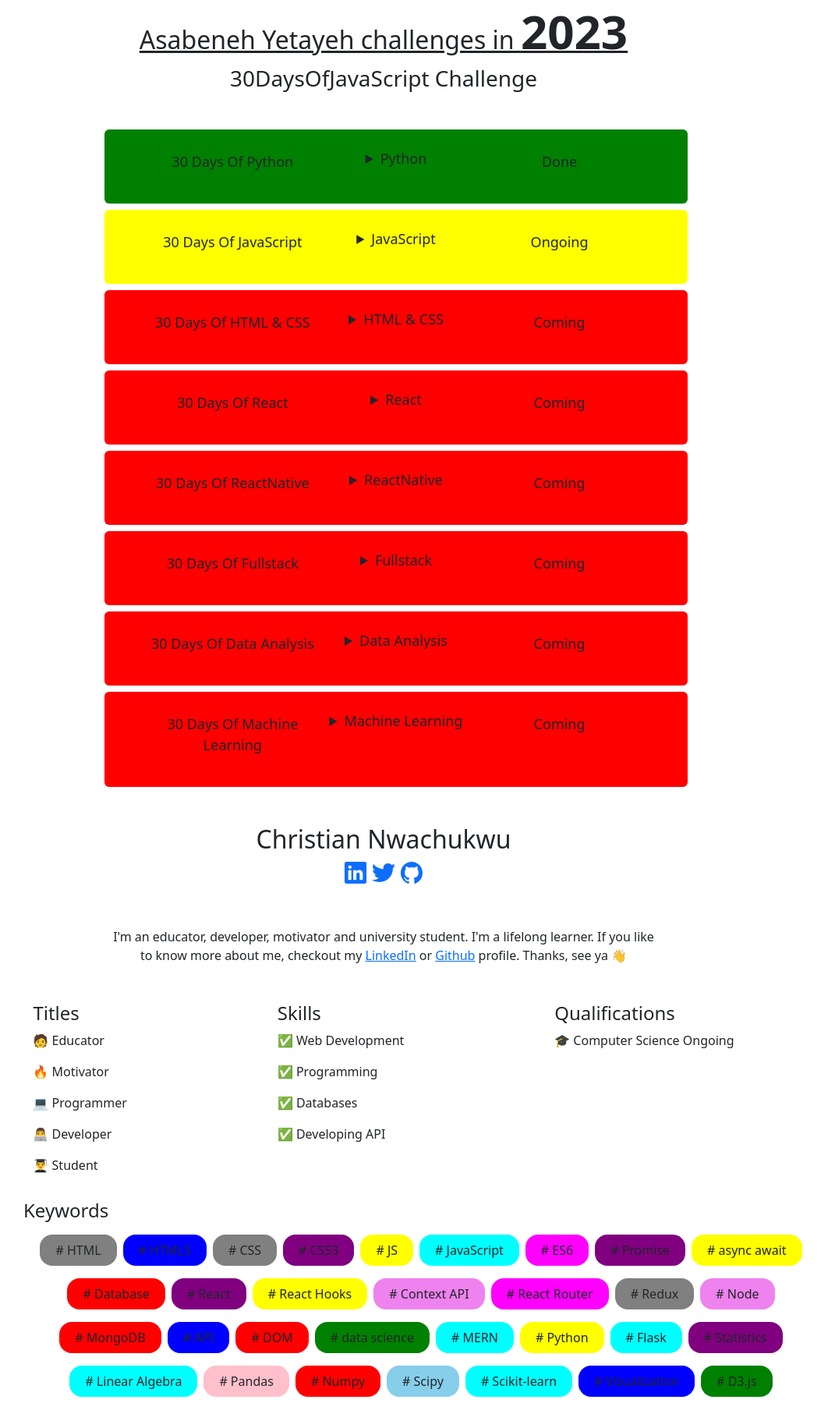
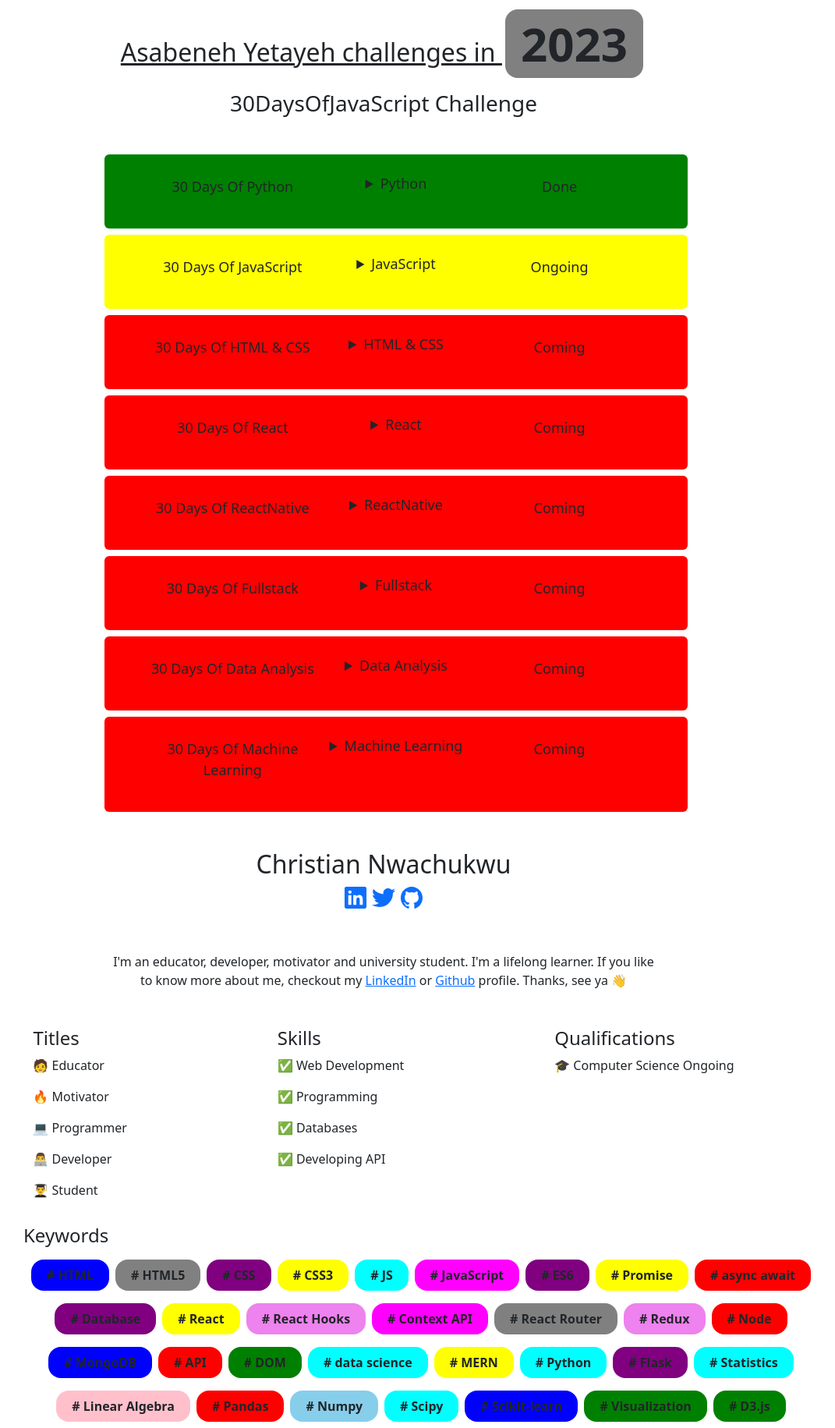
Before and after one commit to ProgrammerChris6002/30DaysOfJavaScript, a plain HTML site: page day22/exercise22/index.html in a window 1280 px wide. Shown: the whole page at 78% size, without its empty margins (148-1219 px from the left). Before the commit the page ends 1799 px from the top, so only its background shows below. Drawn offline with nearby package versions, Linux system fonts and the light colour scheme.

Commit message:
changing span to strong

```diff
--- a/day22/exercise22/exercise3.js
+++ b/day22/exercise22/exercise3.js
@@ -9,7 +9,7 @@ const pDays = document.querySelectorAll(".p-days");
 const details = document.querySelectorAll("details");
 const pDetails = document.querySelectorAll(".p-details");
 const pStatus = document.querySelectorAll(".p-status");
-const spanNodeList = document.querySelectorAll("span");
+const strongNodeList = document.querySelectorAll("strong");
 
 wrapper.style.textAlign = 'center';
 strong.style.fontSize = '60px';
@@ -105,4 +105,4 @@ flexElementDisplay(details);
 flexElementDisplay(pStatus);
 
 const setNodeListElementBackgroundColor = (nodeList)=> nodeList.forEach((element)=> element.style.backgroundColor = generateRandomColor());
-setNodeListElementBackgroundColor(spanNodeList);
+setNodeListElementBackgroundColor(strongNodeList);
--- a/day22/exercise22/index.html
+++ b/day22/exercise22/index.html
@@ -18,7 +18,7 @@
             font-size: 16px;
         }
 
-        span
+        strong
         {
             display: inline-block;
             margin: 8px 4px;
@@ -202,7 +202,7 @@
 
             <div class="container mt-3 mx-5 px-5 div-keywords">
                 <h4 class="text-start">Keywords</h4>
-                <span># HTML</span><span># HTML5</span><span># CSS</span><span># CSS3</span><span># JS</span><span># JavaScript</span><span># ES6</span><span># Promise</span><span># async await</span><span># Database</span><span># React</span><span># React Hooks</span><span># Context API</span><span># React Router</span><span># Redux</span><span># Node</span><span># MongoDB</span><span># API</span><span># DOM</span><span># data science</span><span># MERN</span><span># Python</span><span># Flask</span><span># Statistics</span><span># Linear Algebra</span><span># Pandas</span><span># Numpy</span><span># Scipy</span><span># Scikit-learn</span><span># Visualization</span><span># D3.js</span>
+                <strong># HTML</strong><strong># HTML5</strong><strong># CSS</strong><strong># CSS3</strong><strong># JS</strong><strong># JavaScript</strong><strong># ES6</strong><strong># Promise</strong><strong># async await</strong><strong># Database</strong><strong># React</strong><strong># React Hooks</strong><strong># Context API</strong><strong># React Router</strong><strong># Redux</strong><strong># Node</strong><strong># MongoDB</strong><strong># API</strong><strong># DOM</strong><strong># data science</strong><strong># MERN</strong><strong># Python</strong><strong># Flask</strong><strong># Statistics</strong><strong># Linear Algebra</strong><strong># Pandas</strong><strong># Numpy</strong><strong># Scipy</strong><strong># Scikit-learn</strong><strong># Visualization</strong><strong># D3.js</strong>
             </div>
         </section>
 
```
